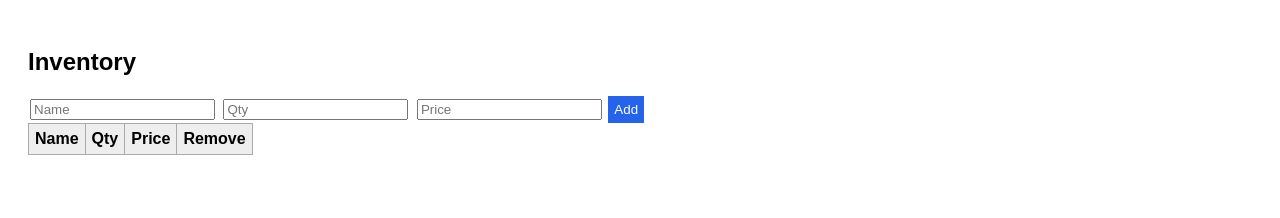
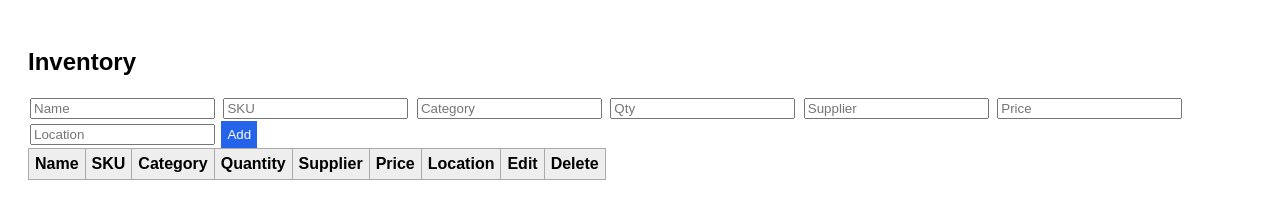
Before and after one commit to kaleesm07/-my-project, a plain HTML site: page index.html in a window 1280 px wide. Drawn offline with Linux system fonts and the light colour scheme.

Commit message:
Update index.html

```diff
--- a/index.html
+++ b/index.html
@@ -1,20 +1,33 @@
 <!DOCTYPE html>
 <html>
 <head>
-  <title>Inventory Test</title>
-  <link rel="stylesheet" href="styles.css">
+  <meta charset="UTF-8" />
+  <title>Inventory Management System</title>
+  <link rel="stylesheet" href="styles.css" />
 </head>
 <body>
   <h2>Inventory</h2>
-  <form id="productForm">
-    <input id="name" placeholder="Name" required>
-    <input id="qty" type="number" placeholder="Qty" min="1" required>
-    <input id="price" type="number" placeholder="Price" min="1" required>
-    <button>Add</button>
+  <form id="inventoryForm">
+    <input id="name" placeholder="Name" required />
+    <input id="sku" placeholder="SKU" required />
+    <input id="cat" placeholder="Category" />
+    <input id="qty" type="number" placeholder="Qty" min="0" required />
+    <input id="supplier" placeholder="Supplier" />
+    <input id="price" type="number" placeholder="Price" min="0" required />
+    <input id="loc" placeholder="Location" />
+    <button id="addBtn">Add</button>
+    <span id="msg" class="error"></span>
   </form>
+
   <table id="inventory">
-    <tr><th>Name</th><th>Qty</th><th>Price</th><th>Remove</th></tr>
+    <tr>
+      <th>Name</th><th>SKU</th><th>Category</th><th>Quantity</th><th>Supplier</th>
+      <th>Price</th><th>Location</th><th>Edit</th><th>Delete</th>
+    </tr>
   </table>
+
+  <div id="total"></div>
+
   <script src="script.js"></script>
 </body>
 </html>
```
